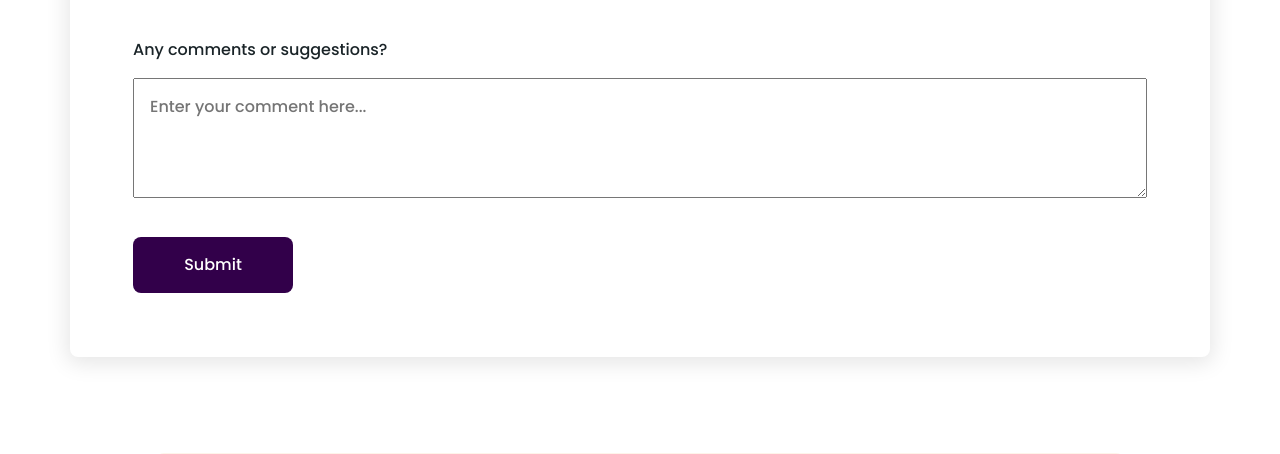
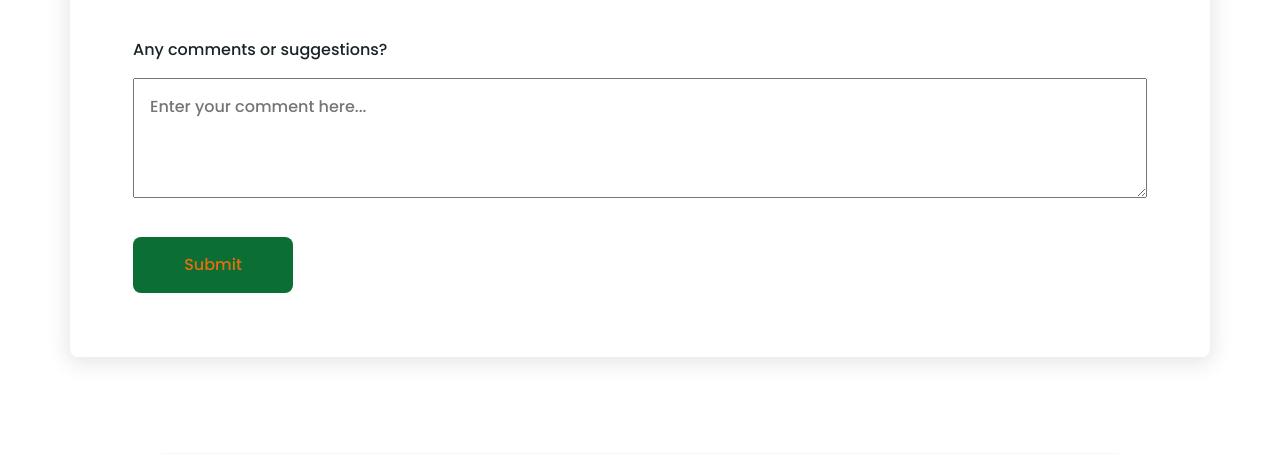
Before and after one commit to Pawan70056/3rdsemesterproject, a Django app: page /feedback/ in a window 1280 px wide. Shown: the part 1759-2213 px from the top of the page. Run offline with Django 5.2, Linux system fonts and the light colour scheme; the visitor is signed in with stand-in values (Sample User, id 1); some libraries are stand-ins or nearby versions.

Commit message:
css changes

```diff
--- a/static/css/feedback.css
+++ b/static/css/feedback.css
@@ -135,8 +135,8 @@
     display: inline-block;
     width: 10rem;
     padding: 1rem;
-    background: #32004a;
-    color: #fff;
+    background: #0b6e35;
+    color: #e66e0c;
     border-radius: 0.5rem;
     cursor: pointer;
   }
@@ -150,7 +150,7 @@
 
   @keyframes background-color {
       100% {
-        background-color: #6f4c81;
+        background-color: #0bd34d;
       }
   }
 
--- a/static/css/ticket.css
+++ b/static/css/ticket.css
@@ -44,7 +44,7 @@
 
   button {
     background-color: #4caf50;
-    color: #fff;
+    color: #d8601b;
     border: none;
     padding: 12px 24px;
     font-size: 16px;
@@ -54,5 +54,5 @@
   }
 
   button:hover {
-    background-color: #5945a0;
+    background-color: #e07714;
   }
```
